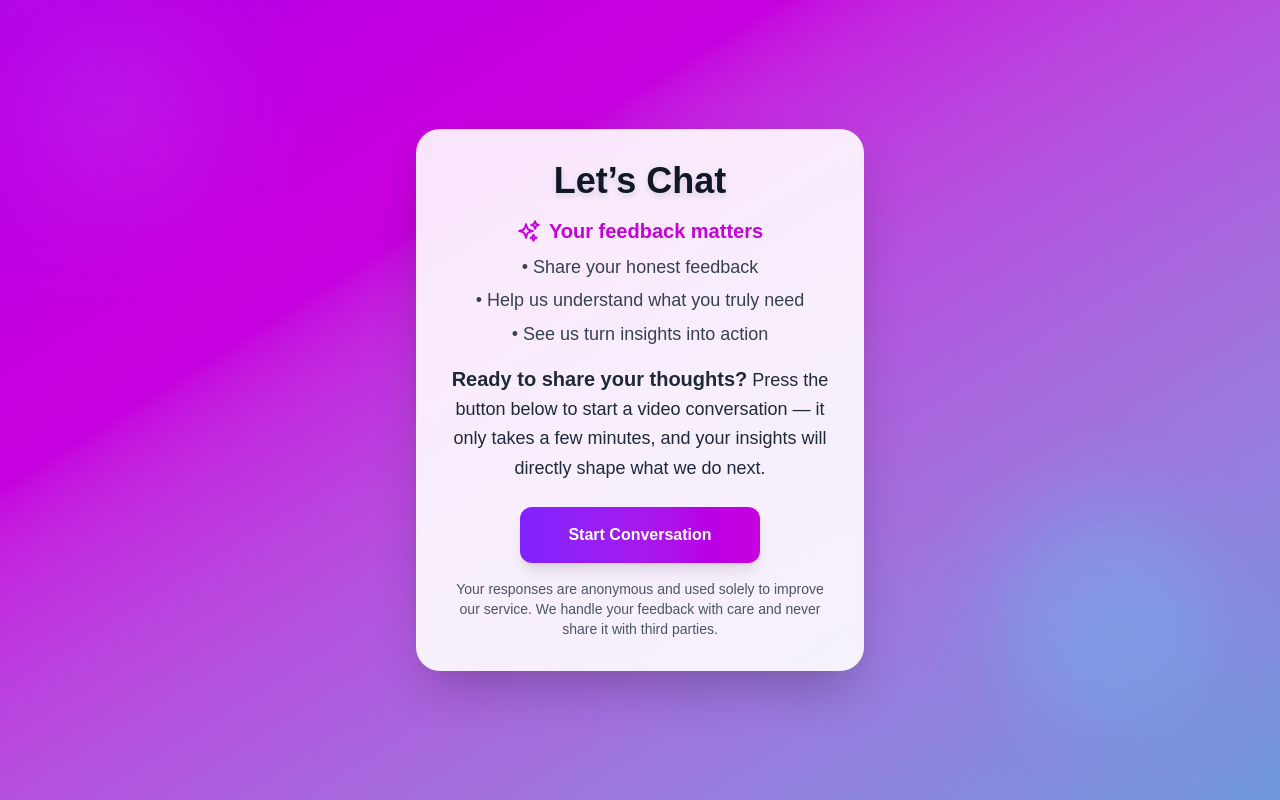
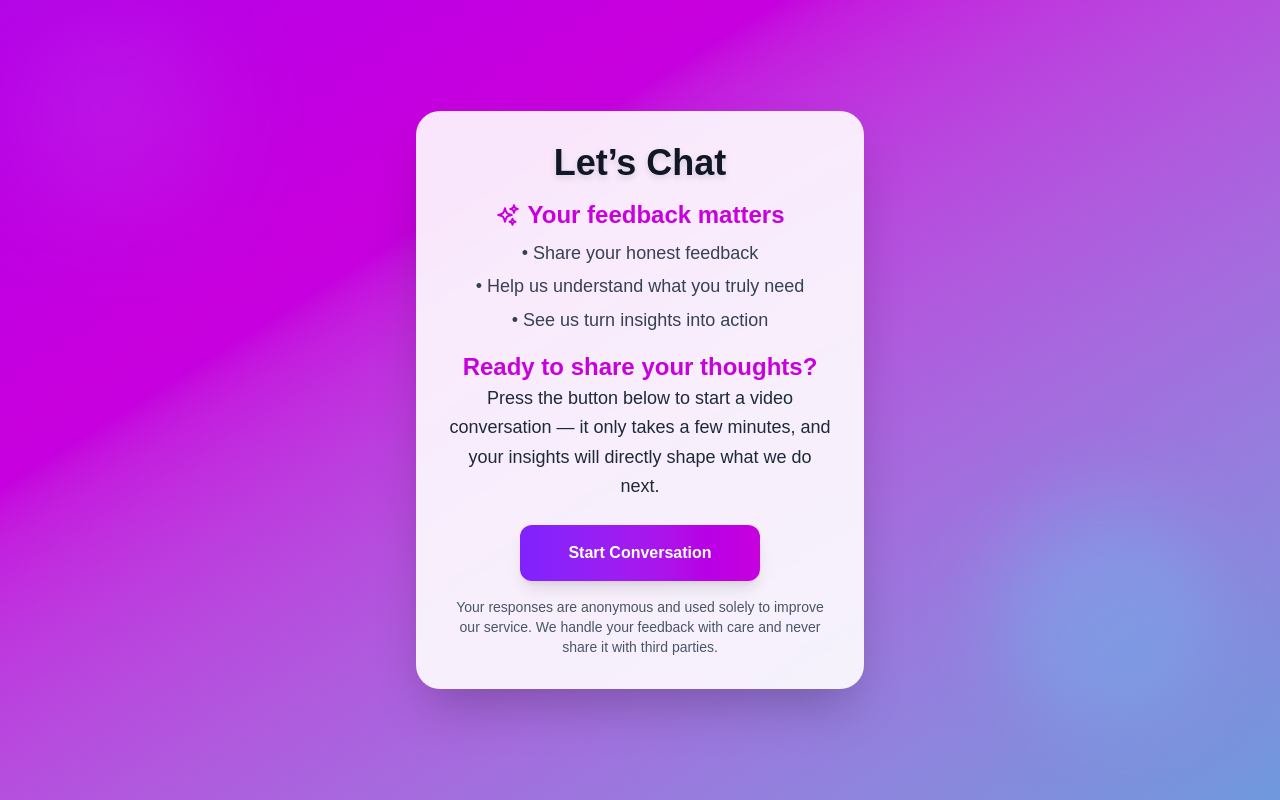
Before and after one commit to damienwarren-blip/video-coach, a Next.js app: page /pilot_zs in a window 1280 px wide. Built offline with nearby package versions, Linux system fonts and the light colour scheme.

Commit message:
Update page.js

```diff
--- a/app/pilot_zs/page.js
+++ b/app/pilot_zs/page.js
@@ -41,7 +41,7 @@ export default function CustomerFeedback() {
                 <svg className="w-5 h-5 sm:w-6 sm:h-6 text-fuchsia-600" fill="none" stroke="currentColor" viewBox="0 0 24 24" strokeWidth="2">
                   <path strokeLinecap="round" strokeLinejoin="round" d="M9.813 15.904L9 18.75l-.813-2.846a4.5 4.5 0 00-3.09-3.09L2.25 12l2.846-.813a4.5 4.5 0 003.09-3.09L9 5.25l.813 2.846a4.5 4.5 0 003.09 3.09L15.75 12l-2.846.813a4.5 4.5 0 00-3.09 3.09zM18.259 8.715L18 9.75l-.259-1.035a3.375 3.375 0 00-2.455-2.456L14.25 6l1.036-.259a3.375 3.375 0 002.455-2.456L18 2.25l.259 1.035a3.375 3.375 0 002.456 2.456L21.75 6l-1.035.259a3.375 3.375 0 00-2.456 2.456zM16.894 20.567L16.5 21.75l-.394-1.183a2.25 2.25 0 00-1.423-1.423L13.5 18.75l1.183-.394a2.25 2.25 0 001.423-1.423l.394-1.183.394 1.183a2.25 2.25 0 001.423 1.423l1.183.394-1.183.394a2.25 2.25 0 00-1.423 1.423z" />
                 </svg>
-                <span className="font-semibold text-fuchsia-600 text-lg sm:text-xl">
+                <span className="font-semibold text-fuchsia-600 text-xl sm:text-2xl">
                   Your feedback matters
                 </span>
               </div>
@@ -54,7 +54,7 @@ export default function CustomerFeedback() {
 
             {/* Call to Action */}
             <p className="text-gray-800 mb-6 text-base sm:text-lg leading-relaxed">
-              <strong className="text-lg sm:text-xl">Ready to share your thoughts?</strong> Press the button below to start a video conversation — it only takes a few minutes, and your insights will directly shape what we do next.
+              <strong className="text-xl sm:text-2xl text-fuchsia-600">Ready to share your thoughts?</strong> Press the button below to start a video conversation — it only takes a few minutes, and your insights will directly shape what we do next.
             </p>
 
             {/* Start button */}
```
